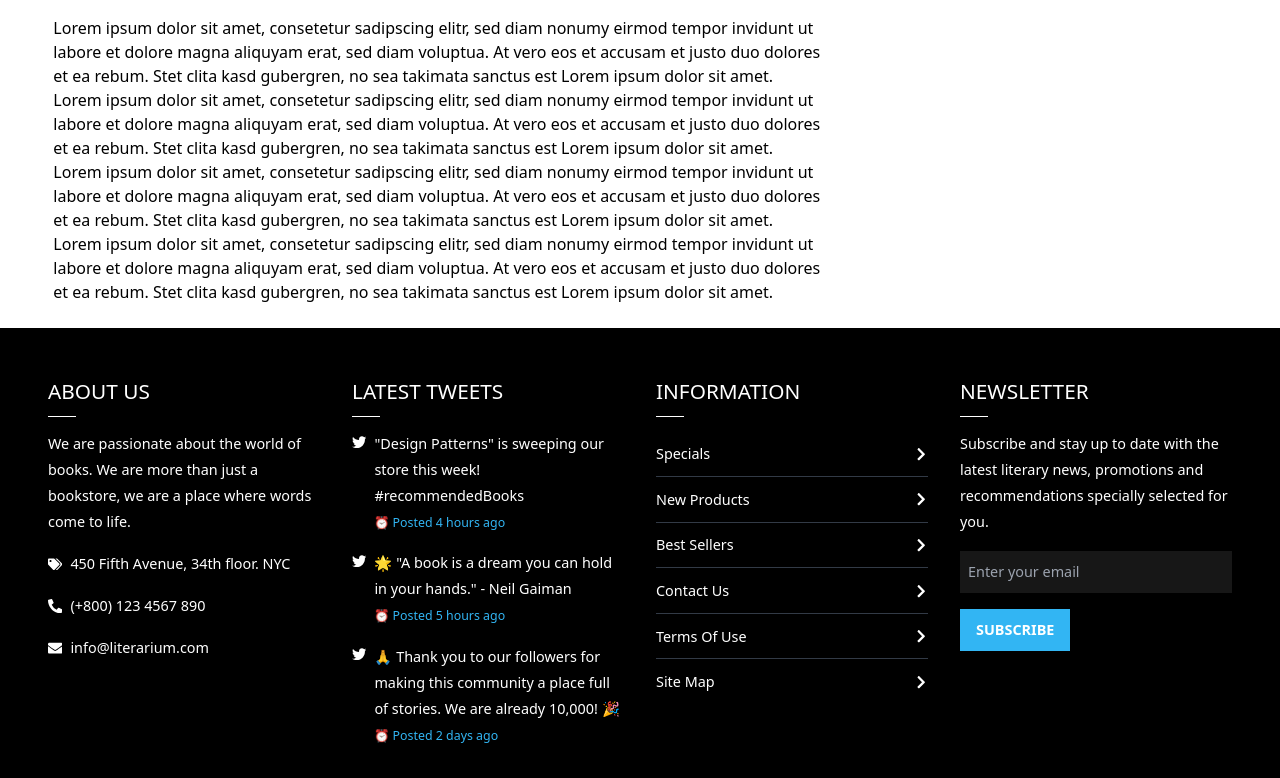
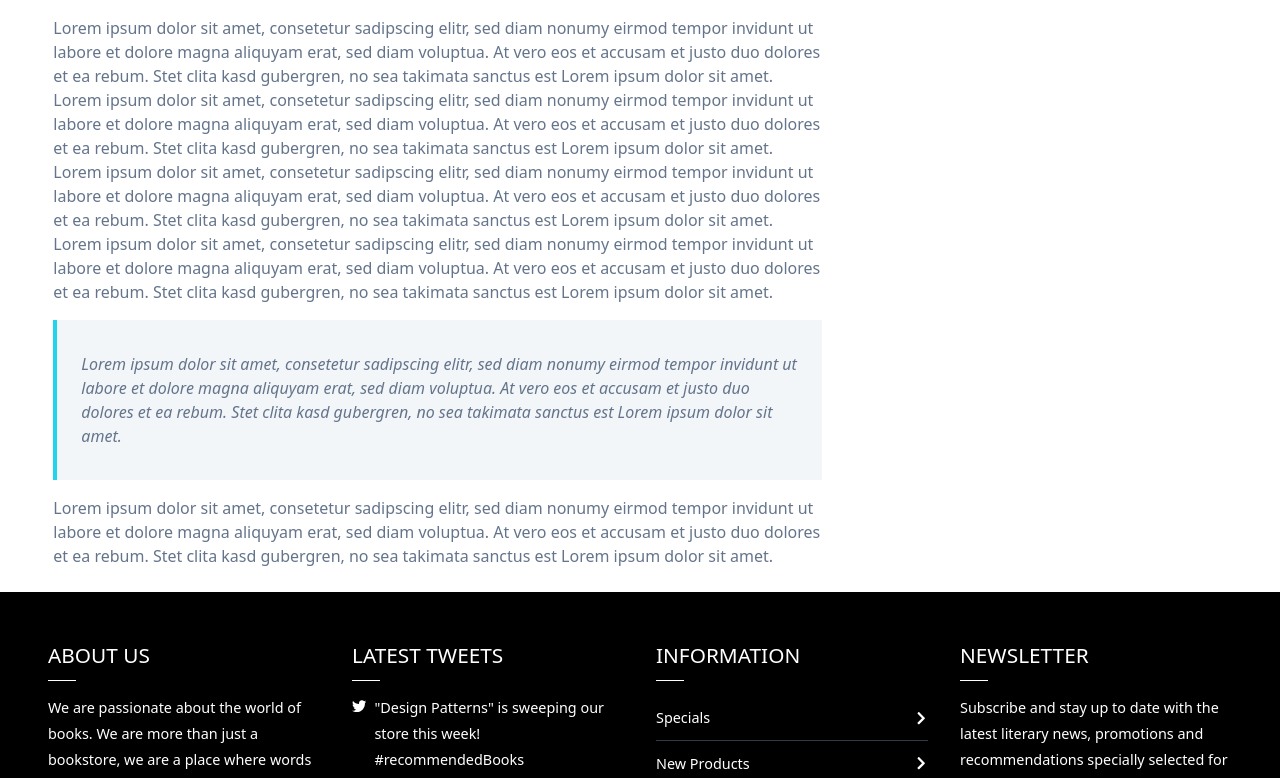
Before and after one commit to emmanuel-cruz-dev/literarium, a React (Vite) app: page /blog in a window 1280 px wide. Shown: the part 1301-2079 px from the top of the page. Built offline with nearby package versions, Linux system fonts and the light colour scheme.

Commit message:
textos estilizados

```diff
--- a/src/components/routes/blog/BlogContent.tsx
+++ b/src/components/routes/blog/BlogContent.tsx
@@ -5,7 +5,7 @@ import BlogUser1 from "../../../assets/images/blog-user1.jpg";
 const BlogContent = () => {
   return (
     <section className="blog-content" id="blog-content">
-      <article className="w-11/12 mx-auto grid grid-cols-3 gap-10 py-6">
+      <article className="w-11/12 mx-auto grid grid-cols-3 gap-10 py-6 text-slate-500">
         <article className="col-span-2 mx-auto flex flex-col gap-4">
           <div className="relative">
             <img src={BlogImg1} alt="" />
@@ -14,7 +14,7 @@ const BlogContent = () => {
               <p className="font-bold text-lg">May</p>
             </div>
           </div>
-          <article className="flex justify-between items-center gap-4 text-slate-500">
+          <article className="flex justify-between items-center gap-4 ">
             <div className="flex items-center gap-4">
               <figure className="rounded-full overflow-hidden w-20 h-20 border-4 border-cyan-400">
                 <img src={BlogUser1} alt="" />
@@ -39,7 +39,7 @@ const BlogContent = () => {
             </div>
           </article>
           <div className="flex flex-col gap-4">
-            <h4 className="uppercase font-bold text-[1.4rem]">
+            <h4 className="uppercase text-black font-bold text-[1.4rem]">
               Where I'm Reading From: The Changing World of Books Now
             </h4>
             <p>
@@ -75,6 +75,20 @@ const BlogContent = () => {
               Stet clita kasd gubergren, no sea takimata sanctus est Lorem ipsum
               dolor sit amet.
             </p>
+            <p className="italic bg-slate-200/40 px-6 py-8 border-l-4 border-cyan-400">
+              Lorem ipsum dolor sit amet, consetetur sadipscing elitr, sed diam
+              nonumy eirmod tempor invidunt ut labore et dolore magna aliquyam
+              erat, sed diam voluptua. At vero eos et accusam et justo duo
+              dolores et ea rebum. Stet clita kasd gubergren, no sea takimata
+              sanctus est Lorem ipsum dolor sit amet.
+            </p>
+            <p>
+              Lorem ipsum dolor sit amet, consetetur sadipscing elitr, sed diam
+              nonumy eirmod tempor invidunt ut labore et dolore magna aliquyam
+              erat, sed diam voluptua. At vero eos et accusam et justo duo
+              dolores et ea rebum. Stet clita kasd gubergren, no sea takimata
+              sanctus est Lorem ipsum dolor sit amet.
+            </p>
           </div>
         </article>
         <aside className="col-span-1 flex flex-col gap-4">
```
